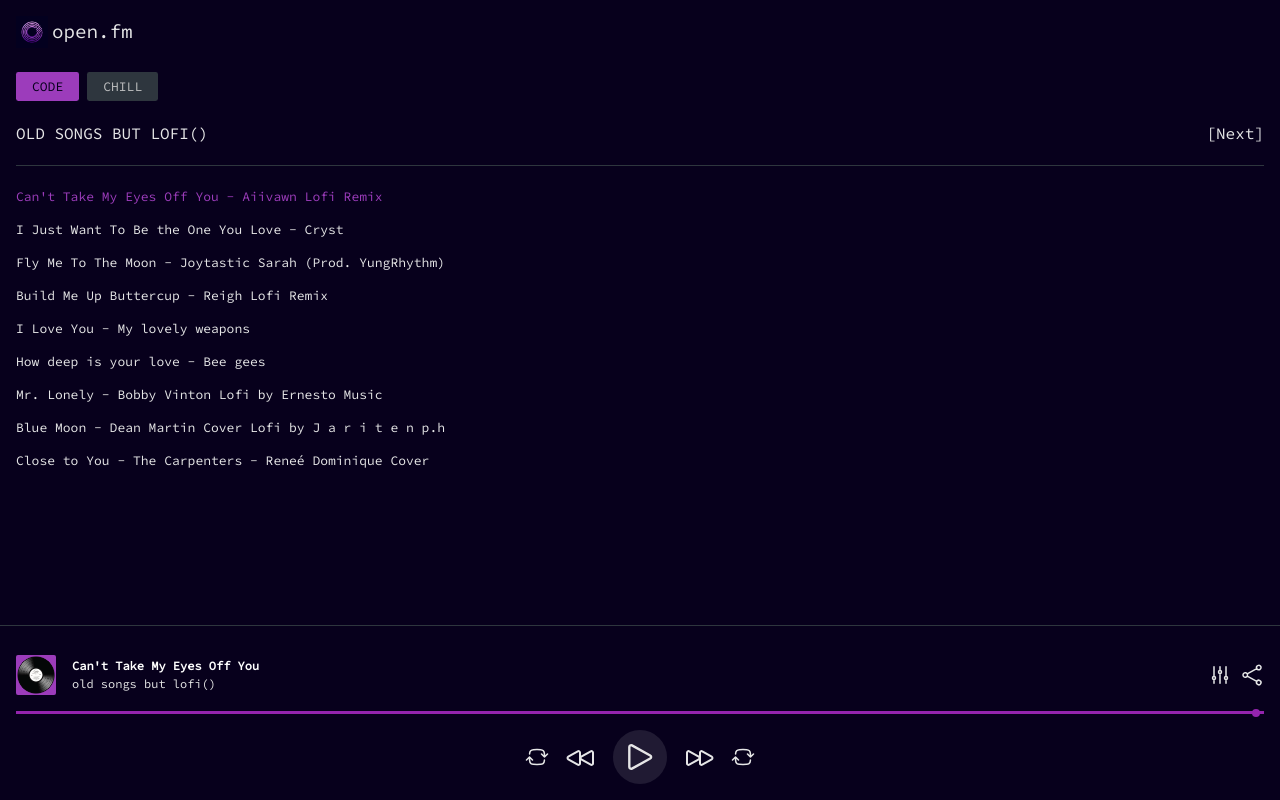
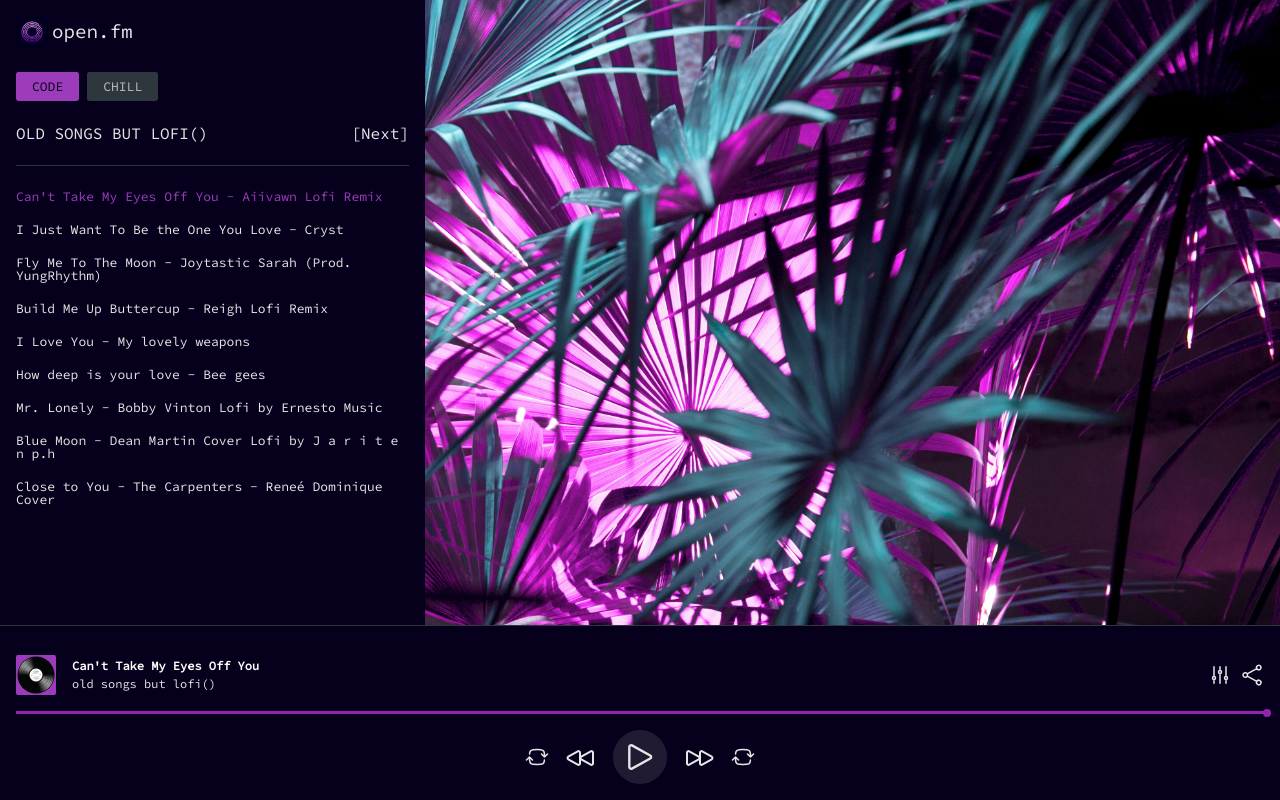
Before and after one commit to open-foundation-team/open-fm, a React (Vite) app: page / in a window 1280 px wide. Built offline with nearby package versions, Linux system fonts and the light colour scheme.

Commit message:
WIP: slider component base for background.

```diff
--- a/index.html
+++ b/index.html
@@ -2,7 +2,7 @@
 <html lang="en">
   <head>
     <meta charset="UTF-8" />
-    <link rel="icon" type="image/svg+xml" href="/favivon/favicon.ico" />
+    <link rel="icon" type="image/svg+xml" href="/favicon.ico" />
     <meta name="viewport" content="width=device-width, initial-scale=1.0" />
     <title>Open.fm - Ambient Radio</title>
   </head>
--- a/src/App.tsx
+++ b/src/App.tsx
@@ -80,6 +80,17 @@
 
   return (
     <main className="app-container">
+      <img
+        src="/images/slides/plants.jpeg"
+        alt="Slide background"
+        style={{
+          position: 'absolute',
+          objectFit: 'cover',
+          width: '100dvw',
+          height: '100dvh',
+          zIndex: -100
+        }}
+      />
       <Sidebar
         moods={moods}
         selectedMood={mood}
--- a/src/components/Scrubber/index.tsx
+++ b/src/components/Scrubber/index.tsx
@@ -23,7 +23,7 @@
             />
             <div
                 className="scrubber-marker"
-                style={{ left: `${progressValue - 1}%` }}
+                style={{ left: `${progressValue - .1}%` }}
             />
         </div>
     );
--- a/src/components/Sidebar/styles.scss
+++ b/src/components/Sidebar/styles.scss
@@ -13,6 +13,8 @@
     padding: 1rem;
 
     padding-bottom: 175px;
+
+    z-index: 900;
 
     .sidebar-header {
         display: flex;
@@ -115,6 +117,7 @@
 @media screen and (min-width: 1024px) {
 
     .sidebar-styled {
+        width: 425px;
         margin-bottom: 80px;
     }
 }
```
Also changed, not shown: public/images/slides/plants.jpeg (added), 1 other file (tests, documents, lock files or other folders).
